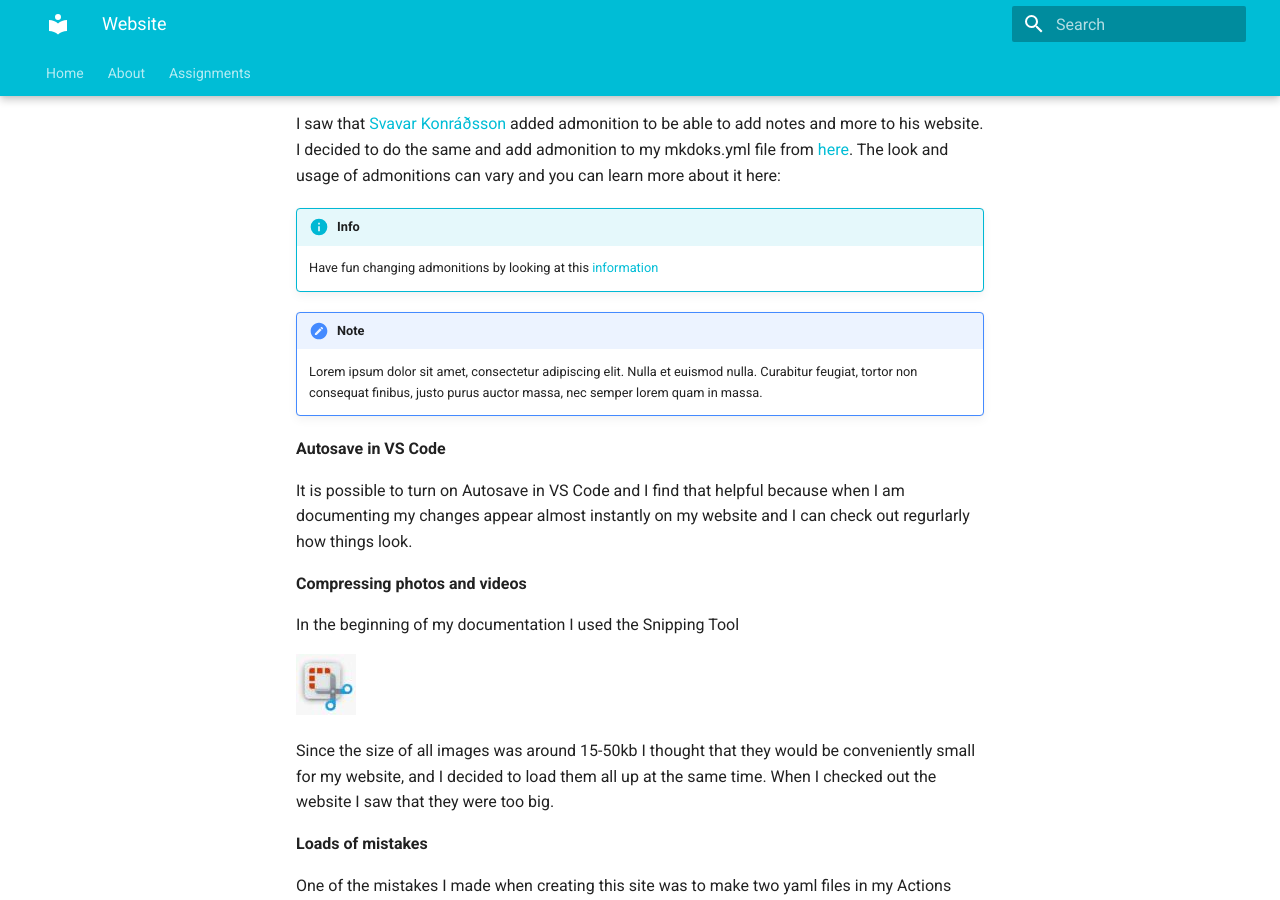
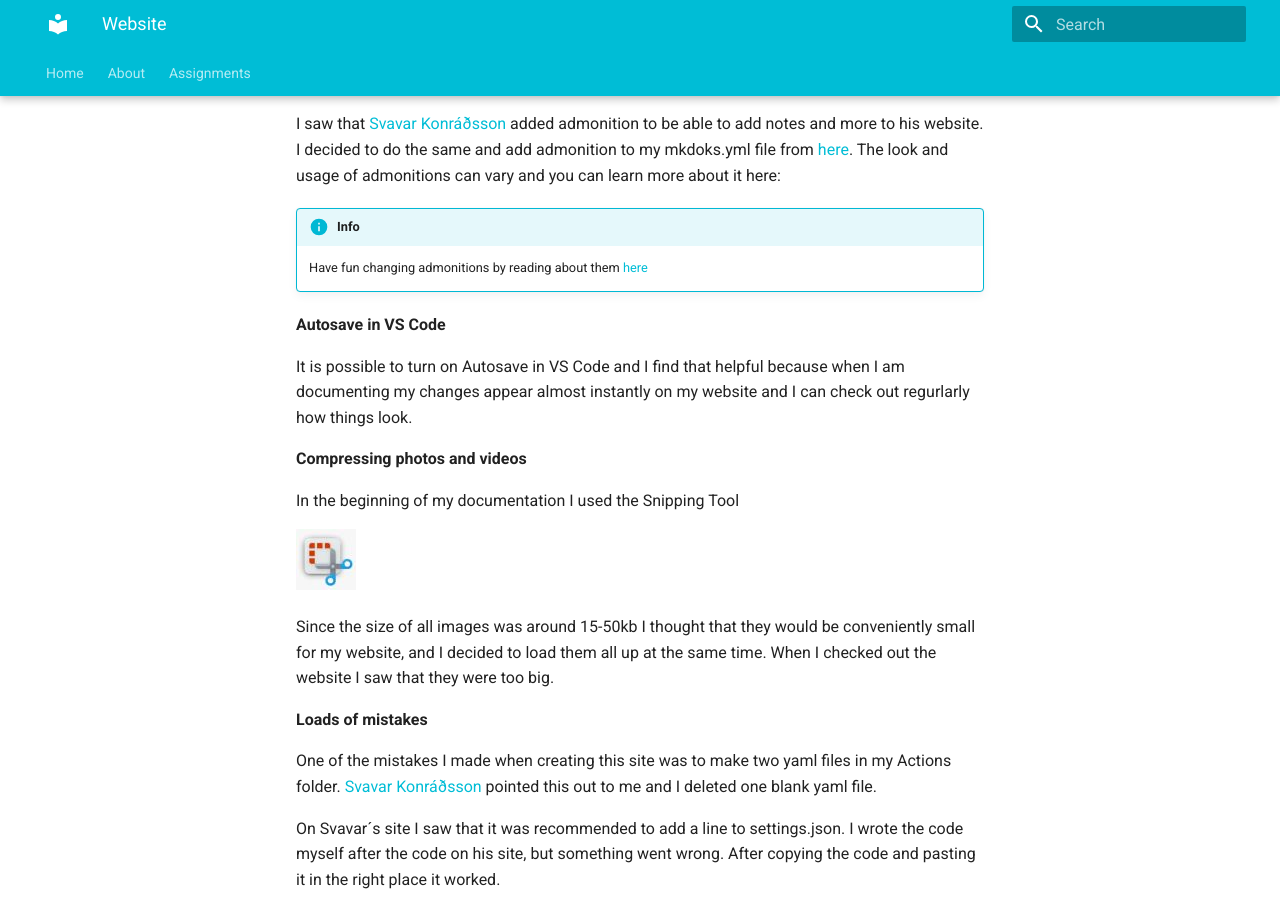
Before and after one commit to OlofH2/Before-Fab-Academy, an MkDocs documentation site: the page built from docs/Website.md, in a window 1280 px wide and 900 px high, scrolled down 1316 px. Built offline with MkDocs 1.6.1 and Material for MkDocs 9.7.7, drawn with Linux system fonts in a browser that asks for light colours.

Commit message:
Info orðið fullkomið

```diff
--- a/docs/Website.md
+++ b/docs/Website.md
@@ -30,13 +30,9 @@ I saw that [Svavar Konráðsson](https://fabacademy.org/2023/labs/isafjordur/stu
 
 !!!Info
 
-    Have fun changing admonitions by looking at this [information](https://squidfunk.github.io/mkdocs-material/reference/admonitions/)
+    Have fun changing admonitions by reading about them [here](https://squidfunk.github.io/mkdocs-material/reference/admonitions/)
 
-!!! note
 
-    Lorem ipsum dolor sit amet, consectetur adipiscing elit. Nulla et euismod
-    nulla. Curabitur feugiat, tortor non consequat finibus, justo purus auctor
-    massa, nec semper lorem quam in massa.
 
 **Autosave in VS Code**
 
```
